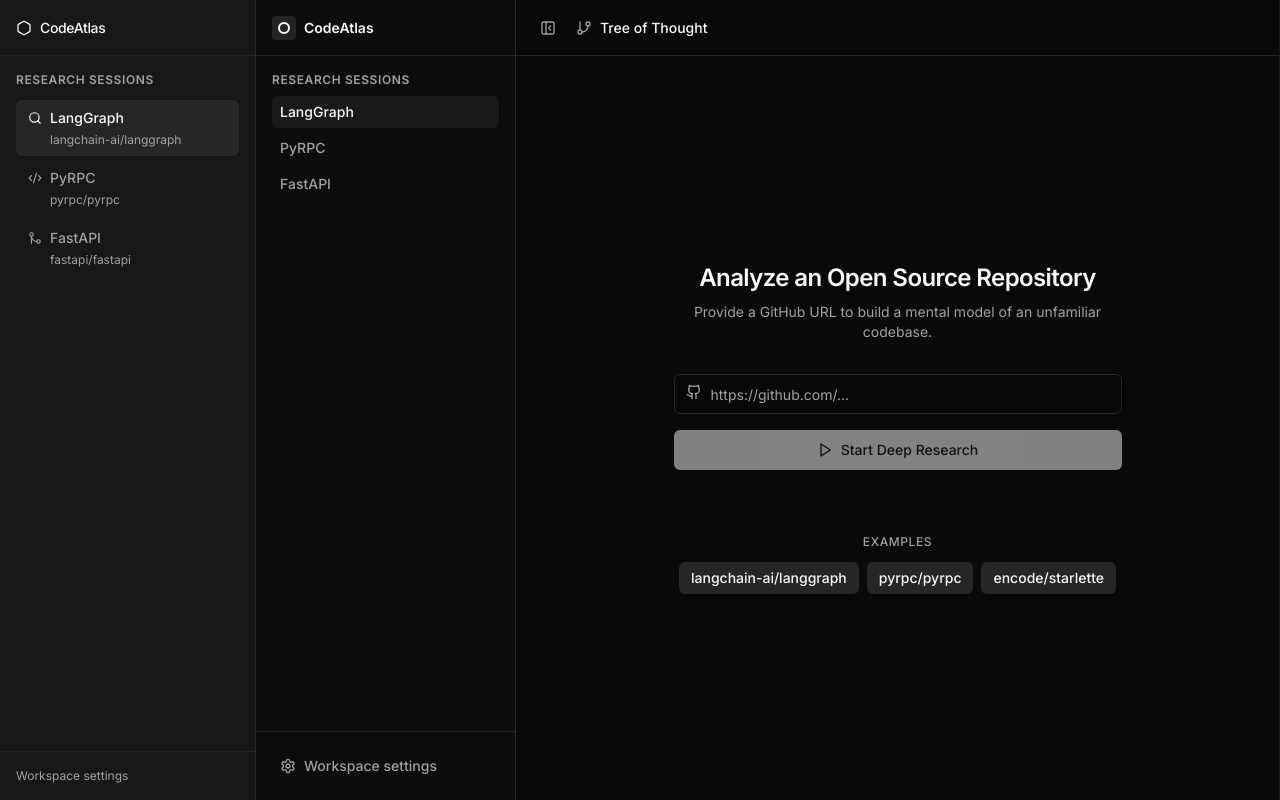
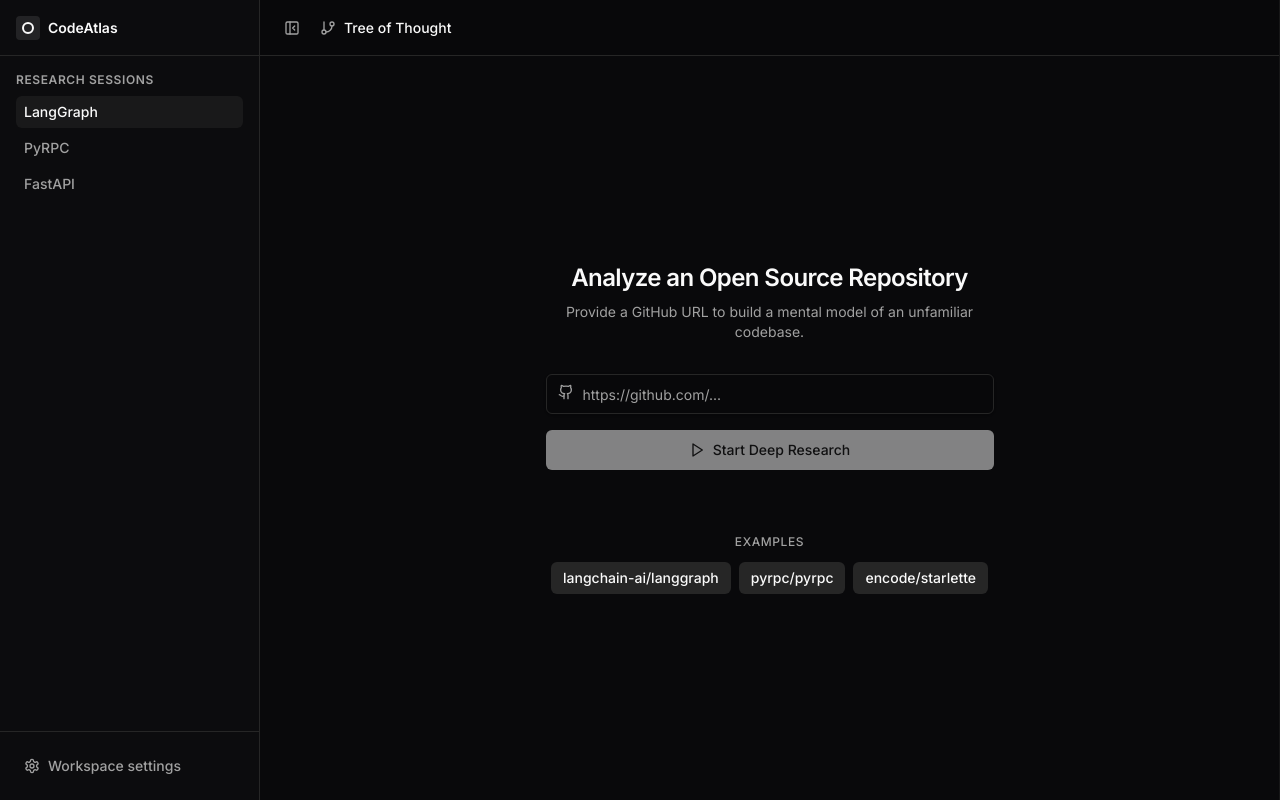
Before and after one commit to Atnatewoss/codeatlas, a Next.js app in the folder apps/web/: page / in a window 1280 px wide. Built offline with nearby package versions, Linux system fonts and the light colour scheme.

Commit message:
fix(web): remove duplicate sidebar from layout, page.tsx now owns the collapsible sidebar

```diff
--- a/apps/web/src/app/layout.tsx
+++ b/apps/web/src/app/layout.tsx
@@ -1,7 +1,6 @@
 import type { Metadata } from "next";
 import { Inter } from "next/font/google";
 import "./globals.css";
-import { Sidebar } from "@/components/layout/sidebar";
 import { Providers } from "./providers";
 
 const inter = Inter({ subsets: ["latin"] });
@@ -20,7 +19,6 @@
     <html lang="en" className="dark" suppressHydrationWarning>
       <body className={`${inter.className} antialiased h-screen overflow-hidden flex bg-background`}>
         <Providers>
-          <Sidebar />
           <main className="flex-1 flex flex-col min-w-0">
             {children}
           </main>
```
